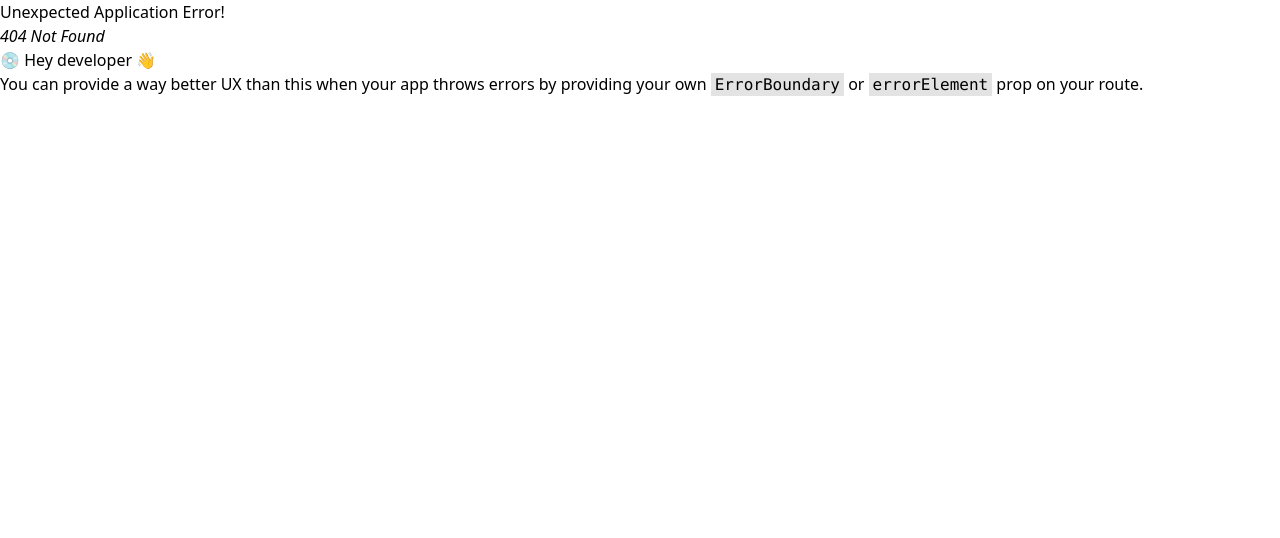
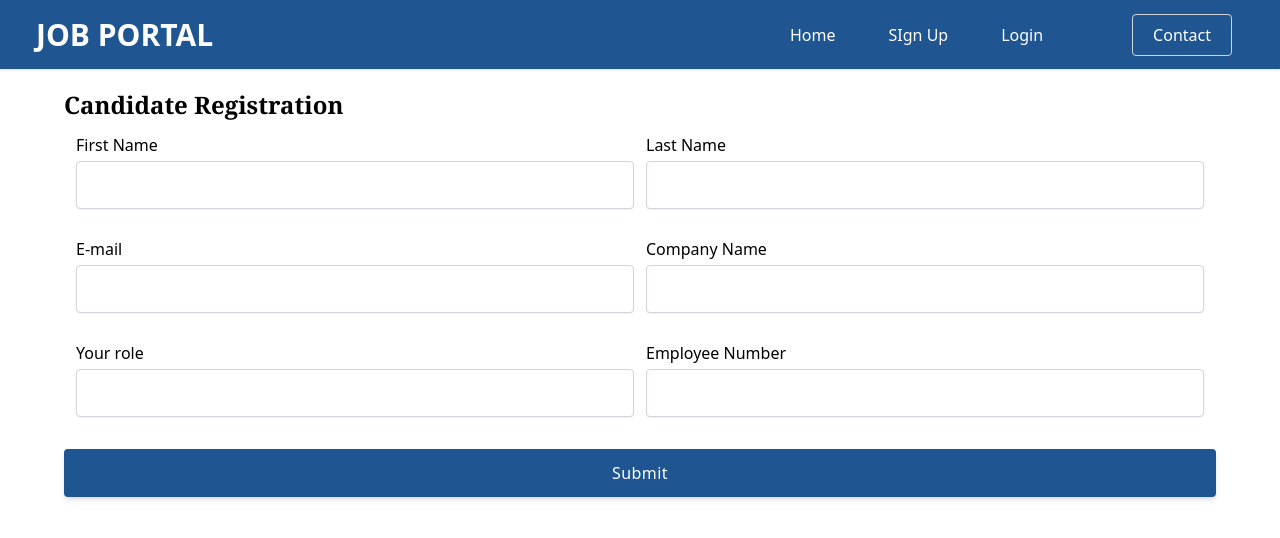
Before and after one commit to sarwar-asik/Job-portal-RTK, a React (Create React App) app: page /register/employer in a window 1280 px wide. Before the commit this address had no page. Shown: the top 538 px of the page. Built offline with nearby package versions, Linux system fonts and the light colour scheme; no server answers.

Commit message:
employee registration

```diff
--- a/src/App.js
+++ b/src/App.js
@@ -2,8 +2,32 @@ import logo from './logo.svg';
 import './App.css';
 import { RouterProvider } from 'react-router-dom';
 import routes from './routes/Routes';
+import { useDispatch } from 'react-redux';
+import { useEffect } from 'react';
+import { onAuthStateChanged } from 'firebase/auth';
+import auth from './firebase/firebase.config';
+import { setUser, toggleLoading } from './features/auth/authSlice';
 
 function App() {
+  const dispatch = useDispatch();
+
+  // const [user, setUser] = useState({});
+
+  useEffect(() => {
+    onAuthStateChanged(auth,user=>{
+      if(user){
+        dispatch(setUser(user?.email));
+      }
+      else{
+        dispatch(toggleLoading())
+      }
+    })
+    // const unSubscribe = onAuthStateChanged(auth, (currentUser) => {
+    //   dispatch(setUser(currentUser?.email));
+    // });
+    // return () => unSubscribe();
+  }, [dispatch]);
+
   return (
     <div className="">
       <RouterProvider router={routes}>
--- a/src/features/auth/authSlice.js
+++ b/src/features/auth/authSlice.js
@@ -48,6 +48,9 @@ const authSlice = createSlice({
     setUser: (state, { payload }) => {
       state.email = payload;
       state.isLoading = false;
+    }   ,
+    toggleLoading:(state)=>{
+      state.isLoading = false
     }
   },
   extraReducers: (builder) => {
@@ -105,5 +108,5 @@ const authSlice = createSlice({
       });
   },
 });
-export const { logout, setUser } = authSlice.actions;
+export const { logout, setUser ,toggleLoading} = authSlice.actions;
 export default authSlice.reducer;
--- a/src/layout/Home.js
+++ b/src/layout/Home.js
@@ -1,24 +1,12 @@
-import { onAuthStateChanged } from "firebase/auth";
-import React, { useEffect, useState } from "react";
-import auth from "../firebase/firebase.config";
+import React from "react";
 import Header from "../pages/commonPages/Header";
 import SignUp from "../pages/commonPages/SignUp";
 import "sweetalert2/src/sweetalert2";
-import { useDispatch } from "react-redux";
-import { setUser } from "../features/auth/authSlice";
+
 
 // /src/sweetalert2.scss
 const Home = () => {
-  const dispatch = useDispatch();
 
-  // const [user, setUser] = useState({});
-
-  useEffect(() => {
-    const unSubscribe = onAuthStateChanged(auth, (currentUser) => {
-      dispatch(setUser(currentUser?.email));
-    });
-    return () => unSubscribe();
-  }, [dispatch]);
 
   // console.table(user,"user...........")
 
--- /dev/null
+++ b/src/pages/candidate/CandidateRegister.js
@@ -0,0 +1,122 @@
+import React from "react";
+import { useForm } from "react-hook-form";
+
+const CandidateRegister = () => {
+  const {
+    register,
+    handleSubmit,
+    formState: { errors },
+  } = useForm();
+  const onSubmit = (data) => {
+    console.log(data);
+  };
+
+  return (
+    <div className="w-[90%] mx-auto mt-5">
+      <h2 className="text-2xl  font-bold font-serif my-3">
+        {" "}
+        Candidate Registration
+      </h2>
+
+      <form onSubmit={handleSubmit(onSubmit)}>
+        {/* fist name */}
+        <section className="grid sm:grid-cols-1 lg:grid-cols-2 gap-3 px-3">
+          <div className="mb-1 sm:mb-2">
+            <label htmlFor="email" className="inline-block mb-1 font-medium">
+              First Name
+            </label>
+            <input
+              {...register("FirstName")}
+              required
+              type="text"
+              className="flex-grow w-full h-12 px-4 mb-2 transition duration-200 bg-white border border-gray-300 rounded shadow-sm appearance-none focus:border-deep-purple-accent-400 focus:outline-none focus:shadow-outline"
+              id="FirstName"
+              name="FirstName"
+            />
+          </div>
+          {/* last Name */}
+          <div className="mb-1 sm:mb-2">
+            <label htmlFor="email" className="inline-block mb-1 font-medium">
+              Last Name
+            </label>
+            <input
+              {...register("LastName")}
+              required
+              type="text"
+              className="flex-grow w-full h-12 px-4 mb-2 transition duration-200 bg-white border border-gray-300 rounded shadow-sm appearance-none focus:border-deep-purple-accent-400 focus:outline-none focus:shadow-outline"
+              id="LastName"
+              name="LastName"
+            />
+          </div>
+          <div className="mb-1 sm:mb-2">
+            <label htmlFor="email" className="inline-block mb-1 font-medium">
+              E-mail
+            </label>
+            <input
+              {...register("email")}
+              required
+              type="email"
+              className="flex-grow w-full h-12 px-4 mb-2 transition duration-200 bg-white border border-gray-300 rounded shadow-sm appearance-none focus:border-deep-purple-accent-400 focus:outline-none focus:shadow-outline"
+              id="email"
+              name="email"
+            />
+          </div>
+          <div className="mb-1 sm:mb-2">
+            <label htmlFor="email" className="inline-block mb-1 font-medium">
+              Company Name
+            </label>
+            <input
+              {...register("CompanyName")}
+              required
+              type="text"
+              className="flex-grow w-full h-12 px-4 mb-2 transition duration-200 bg-white border border-gray-300 rounded shadow-sm appearance-none focus:border-deep-purple-accent-400 focus:outline-none focus:shadow-outline"
+              id="CompanyName"
+              name="CompanyName"
+            />
+          </div>
+          <div className="mb-1 sm:mb-2">
+            <label htmlFor="email" className="inline-block mb-1 font-medium">
+              Your role
+            </label>
+            <input
+              {...register("role")}
+              required
+              type="text"
+              className="flex-grow w-full h-12 px-4 mb-2 transition duration-200 bg-white border border-gray-300 rounded shadow-sm appearance-none focus:border-deep-purple-accent-400 focus:outline-none focus:shadow-outline"
+              id="role"
+              name="role"
+            />
+          </div>
+          <div className="mb-1 sm:mb-2">
+            <label htmlFor="password" className="inline-block mb-1 font-medium">
+              Employee Number
+            </label>
+            <input
+              {...register("employeeNumber")}
+              required
+              type="number"
+              className="flex-grow w-full h-12 px-4 mb-2 transition duration-200 bg-white border border-gray-300 rounded shadow-sm appearance-none focus:border-deep-purple-accent-400 focus:outline-none focus:shadow-outline"
+              id="password"
+              name="employeeNumber"
+            />
+          </div>
+        </section>
+
+        {/* {
+                      isError && <span className="text-red-500 font-mono ">{error}</span>
+                    } */}
+
+        <div className="mt-4 mb-2 sm:mb-4">
+          <button
+            type="submit"
+            className="inline-flex  items-center justify-center w-full h-12 px-6 font-medium tracking-wide transition duration-200 rounded shadow-md bg-deep-purple-accent-400 bg-primary text-white hover:bg-deep-purple-accent-700 focus:shadow-outline focus:outline-none"
+          >
+            Submit
+          </button>
+        </div>
+      </form>
+    </div>
+  );
+};
+
+export default CandidateRegister;
--- a/src/pages/commonPages/Register.js
+++ b/src/pages/commonPages/Register.js
@@ -1,24 +1,25 @@
 import React from "react";
+import { Link } from "react-router-dom";
 
 const Register = () => {
   return (
     <main className="w-[80%] mx-auto block lg:flex justify-between mt-5">
-      <section className="flex flex-col gap-3 items-center p-5 shadow-xl rounded-lg">
+      <Link to='/register/employer' className="flex flex-col gap-3 items-center p-5 shadow-xl rounded-lg">
         <img
           src="https://img.freepik.com/premium-photo/employee-search-hr-concept-magnifier-with-abstract-employee-white-space_102583-2267.jpg?w=1060"
           className="h-[350px] w-[90%]  rounded-lg"
           alt="candidate"
         />
         <h4 className="text-xl font-bold font-serif">Candidate</h4>
-      </section>
-      <section className="flex flex-col gap-3 items-center p-5 shadow-xl rounded-lg">
+      </Link>
+      <Link  to='/register/employer' className="flex flex-col gap-3 items-center p-5 shadow-xl rounded-lg">
         <img
           src="https://img.freepik.com/free-vector/taking-notes-concept-illustration_114360-1059.jpg?w=740&t=st=1679744466~exp=1679745066~hmac=586cde292c0b01e07123265cdfe465fef0ea35f024bec61132d60c164bceece2"
           className="h-[350px] w-[90%]   rounded-lg"
           alt="Employer"
         />
         <h4 className="text-xl font-bold font-serif">Employer</h4>
-      </section>
+      </Link>
     </main>
   );
 };
--- a/src/routes/PrivateRoutes.js
+++ b/src/routes/PrivateRoutes.js
@@ -1,27 +1,15 @@
-import { onAuthStateChanged } from "firebase/auth";
-import React, { useEffect } from "react";
-import { useDispatch, useSelector } from "react-redux";
+import React from "react";
+import { useSelector } from "react-redux";
 import { Navigate, useLocation } from "react-router-dom";
 import "../App.css";
-import { setUser } from "../features/auth/authSlice";
-import auth from "../firebase/firebase.config";
+import Loader from "../shared/Loader";
 
 const PrivateRoutes = ({ children }) => {
-
-    const dispatch = useDispatch();
-    useEffect(() => {
-        const unSubscribe = onAuthStateChanged(auth, (currentUser) => {
-          dispatch(setUser(currentUser?.email));
-        });
-        return () => unSubscribe();
-      }, [dispatch]);
-
-
   const { pathname } = useLocation();
   const { isLoading, email } = useSelector((state) => state.auth);
 
   if (isLoading) {
-    return <h1 className="text-xl font-bold ">Loading Data .....</h1>;
+    return <Loader/>
   }
   if (isLoading && email) {
     return <Navigate to="/login" state={{ path: pathname }} />;
--- a/src/routes/Routes.js
+++ b/src/routes/Routes.js
@@ -2,6 +2,7 @@ import { createBrowserRouter } from "react-router-dom";
 import Dashboard from "../layout/dashboard/Dashboard";
 import Home from "../layout/Home";
 import Main from "../layout/main/Main";
+import CandidateRegister from "../pages/candidate/CandidateRegister";
 import Login from "../pages/commonPages/Login";
 import Register from "../pages/commonPages/Register";
 import SignUp from "../pages/commonPages/SignUp";
@@ -34,6 +35,12 @@ const routes = createBrowserRouter([
           <Register/>
         </PrivateRoutes>,
       },
+      {
+        path: "/register/employer",
+        element: <PrivateRoutes>
+          <CandidateRegister/>
+        </PrivateRoutes>,
+      },
     ],
   },
 ]);
--- /dev/null
+++ b/src/shared/Loader.jsx
@@ -0,0 +1,12 @@
+import React from "react";
+import loader from "../assets/loader.gif";
+
+const Loader = () => {
+  return (
+    <div className="w-[90%]  mx-auto">
+      <img src={loader} className="max-h-[100px] w-[200px]" alt="" />
+    </div>
+  );
+};
+
+export default Loader;
--- a/src/shared/Navbar.js
+++ b/src/shared/Navbar.js
@@ -10,7 +10,7 @@ import auth from "../firebase/firebase.config";
 const Navbar = () => {
   const [show, setShow] = useState(null || false);
 
-  const { email } = useSelector((state) => state.auth);
+  const { email, role } = useSelector((state) => state.auth);
   const dispatch = useDispatch();
 
   const handleLogout = () => {
@@ -46,13 +46,7 @@ const Navbar = () => {
           >
             Logout
           </button>
-          <Link
-            to="/dashboard"
-            onClick={() => setShow(!show)}
-            className=" pr-[25px] focus:outline-none -gray-300  transition duration-150 ease-in-out hover:bg-[#285B96] hover:text-white  rounded font-medium  px-5 py-2 "
-          >
-            DashBoard
-          </Link>
+
         </>
       ) : (
         <Link
@@ -62,6 +56,24 @@ const Navbar = () => {
         >
           Login
         </Link>
+      )}
+      {email && !role && (
+        <>
+          <Link
+            to="/register"
+            onClick={() => setShow(!show)}
+            className=" pr-[25px] focus:outline-none -gray-300  transition duration-150 ease-in-out hover:bg-[#285B96] hover:text-white  rounded font-medium  px-5 py-2 "
+          >
+            Register
+          </Link>
+          <Link
+            to="/dashboard"
+            onClick={() => setShow(!show)}
+            className=" pr-[25px] focus:outline-none -gray-300  transition duration-150 ease-in-out hover:bg-[#285B96] hover:text-white  rounded font-medium  px-5 py-2 "
+          >
+            DashBoard
+          </Link>
+        </>
       )}
     </React.Fragment>
   );
```
Also changed, not shown: src/assets/loader.gif (added).
